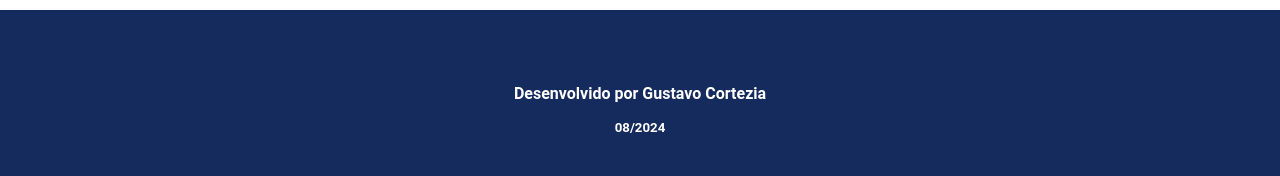
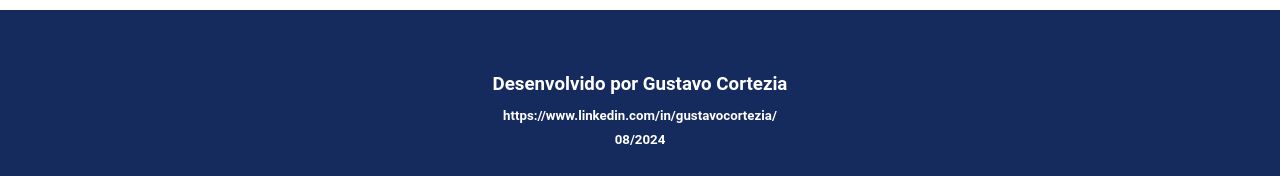
Before and after one commit to GustavoCortezia/crud_mentores_vue, a Vue app: page / in a window 1280 px wide. Shown: the part 988-1164 px from the top of the page. Built offline with nearby package versions, Linux system fonts and the light colour scheme; no server answers.

Commit message:
added-linkedin-link

```diff
--- a/src/components/MainPage.vue
+++ b/src/components/MainPage.vue
@@ -297,7 +297,8 @@
 <!-- Footer -->
     <footer>
       <div class="footer-div">
-        <h4 class="mb-3">Desenvolvido por Gustavo Cortezia</h4>
+        <h3>Desenvolvido por Gustavo Cortezia</h3>
+        <h5 class="mb-1 mt-2">https://www.linkedin.com/in/gustavocortezia/</h5>
         <h5>08/2024</h5>
       </div>
     </footer>
@@ -354,7 +355,7 @@
   background-color: rgb(21, 42, 93);
 }
 
-h4, h5{
+h3, h5{
   color: white;
 }
 .footer-div{
```
